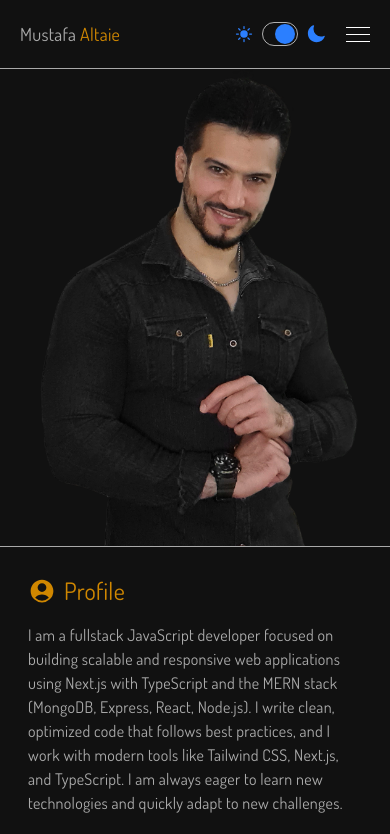
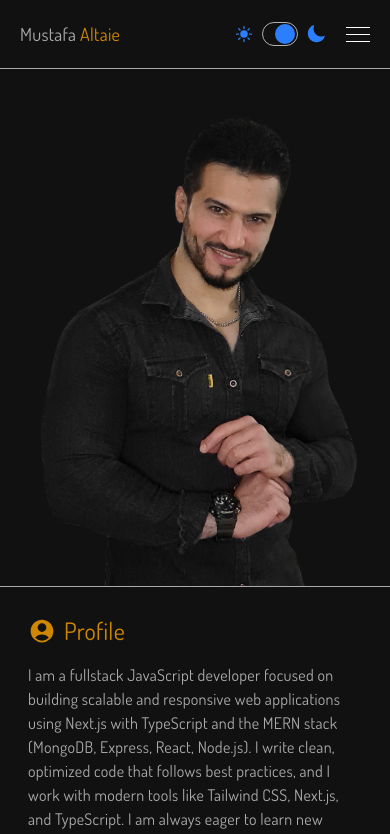
Before and after one commit to MustafaAltaie/portfolio-english, a Next.js app: page / in a window 390 px wide. Shown: the top 834 px of the page. Built offline with nearby package versions, Linux system fonts and the light colour scheme; no server answers.

Commit message:
minor style

```diff
--- a/src/app/components/Profile/Profile.tsx
+++ b/src/app/components/Profile/Profile.tsx
@@ -7,7 +7,7 @@ import { UserCircleIcon } from '@heroicons/react/24/solid';
 const Section1 = () => {
     return (
         <section className='section1 overflow-x-hidden flex flex-col lg:flex-row pt-10'>
-            <div className="mainImageWrapper flex items-end justify-center overflow-hidden lg:w-1/2 lg:mt-10">
+            <div className="mainImageWrapper flex items-end justify-center overflow-hidden lg:w-1/2 mt-10">
                 <Image
                     className='lg:object-cover'
                     src='/images/empty.png'
```
